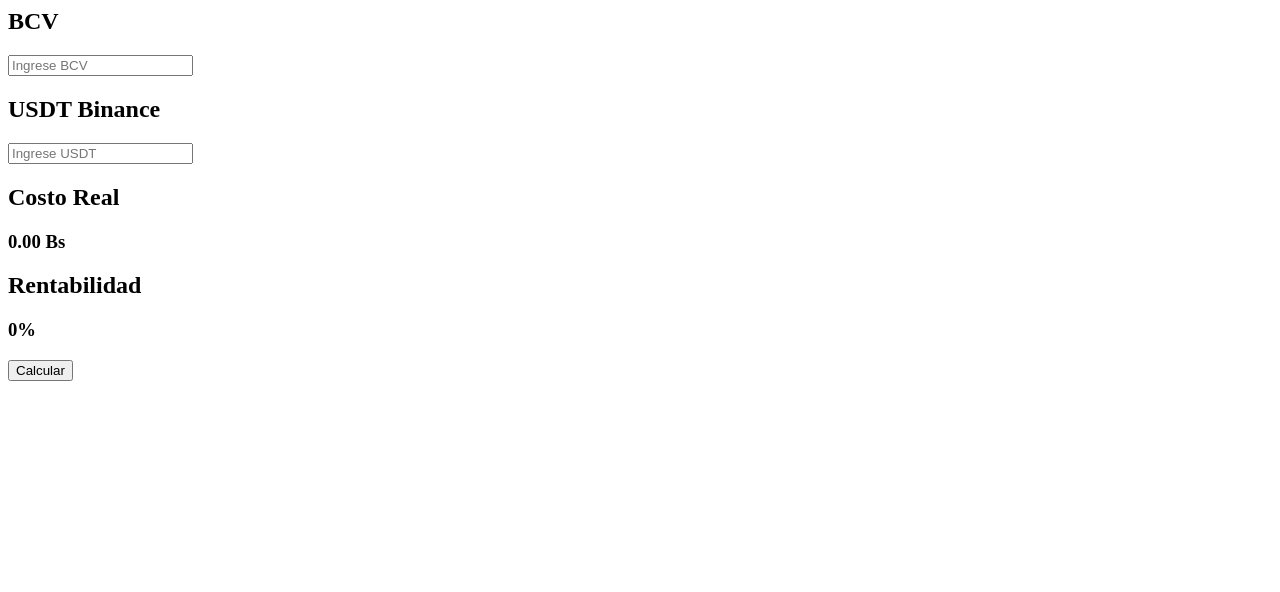
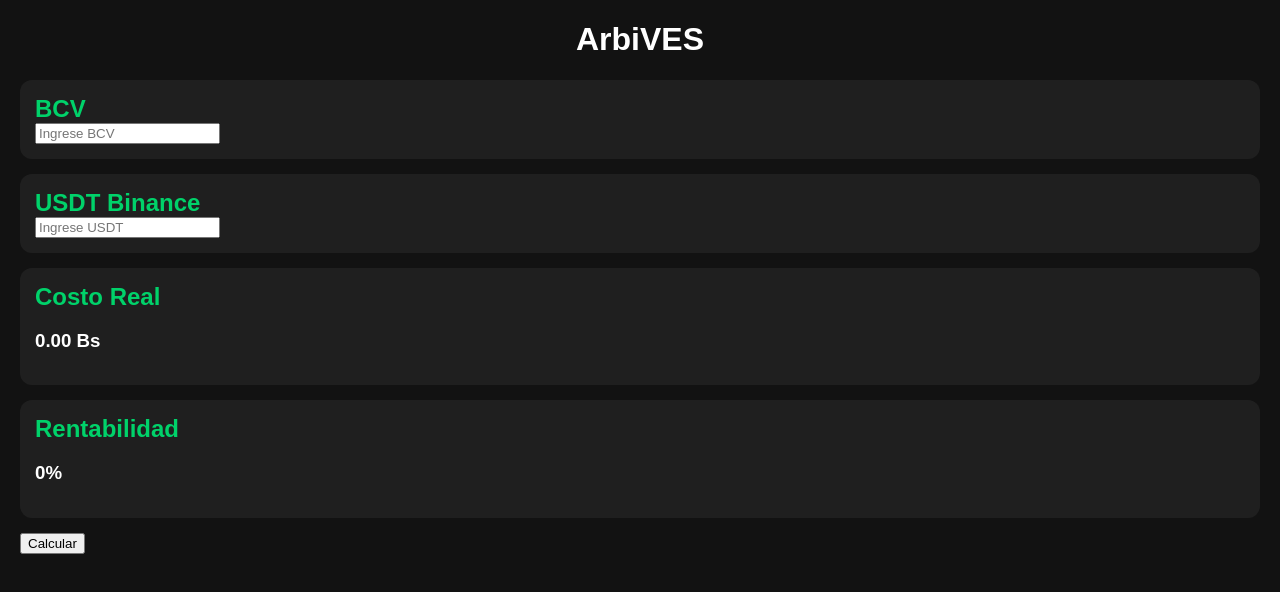
Before and after one commit to gianro2111/-ArbiVES, a plain HTML site: page index.html in a window 1280 px wide. Drawn offline with Linux system fonts and the light colour scheme.

Commit message:
Update index.html

```diff
--- a/index.html
+++ b/index.html
@@ -1,3 +1,17 @@
+<!DOCTYPE html>
+<html lang="es">
+
+<head>
+<meta charset="UTF-8">
+<meta name="viewport" content="width=device-width, initial-scale=1.0">
+<title>ArbiVES</title>
+<link rel="stylesheet" href="style.css">
+</head>
+
+<body>
+
+<h1>ArbiVES</h1>
+
 <div class="card">
 <h2>BCV</h2>
 <input type="number" id="bcv" placeholder="Ingrese BCV">
@@ -19,3 +33,9 @@
 </div>
 
 <button onclick="calcular()">Calcular</button>
+
+<script src="app.js"></script>
+
+</body>
+
+</html>
```
Lines whose indentation alone changed are shown as unchanged.
